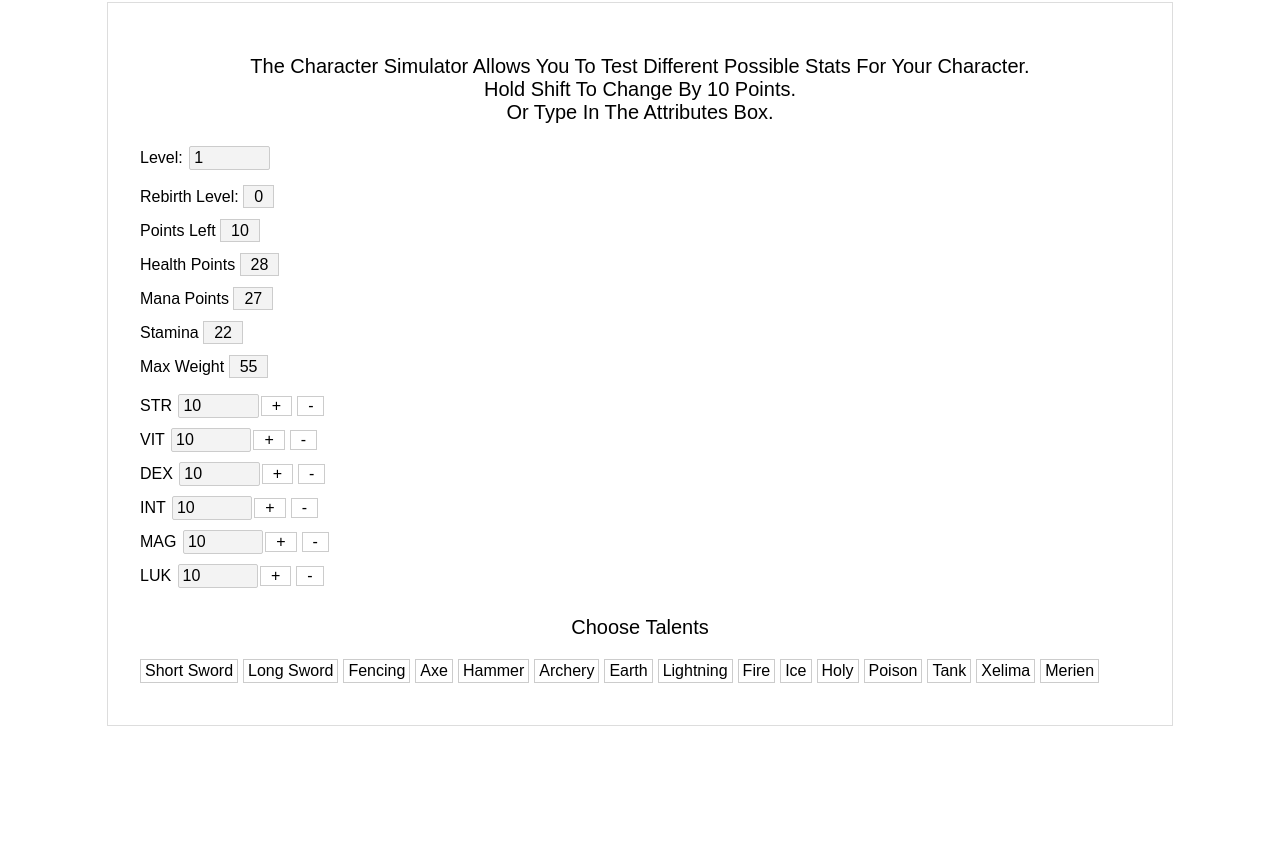
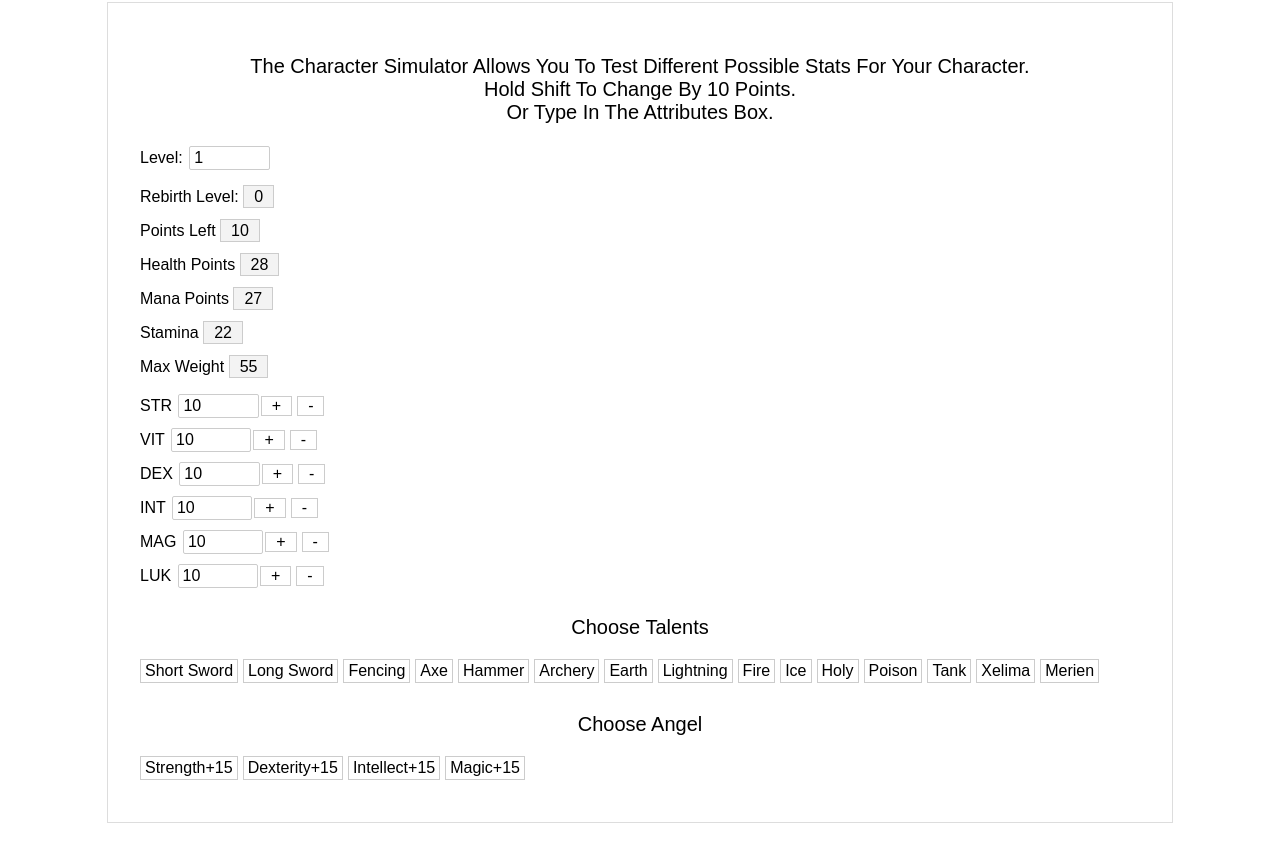
Before and after one commit to samcambridge/olympia-mob-search, a React (Create React App) app: page /calculator in a window 1280 px wide. Shown: the part 316-1178 px from the top of the page. Before the commit the page ends 1106 px from the top, so only its background shows below. Built offline with nearby package versions, Linux system fonts and the light colour scheme; the HTML template or start-up script is replaced by a standard one.

Commit message:
allow value to be nothing

```diff
--- a/src/App.css
+++ b/src/App.css
@@ -90,6 +90,10 @@ a {
   display: inline-block;
 }
 
+.plus-or-minus::selection {
+  background: transparent; /* WebKit/Blink Browsers */
+}
+
 .talents a {
   padding: 2px 4px;
   border: 1px solid rgb(204, 204, 204);
@@ -97,11 +101,27 @@ a {
   display: inline-block;
 }
 
-::selection {
+.talents a::selection {
+  background: transparent; /* WebKit/Blink Browsers */
+}
+
+.angels a {
+  padding: 2px 4px;
+  border: 1px solid rgb(204, 204, 204);
+  cursor: pointer!important;
+  display: inline-block;
+}
+
+.angels a::selection {
   background: transparent; /* WebKit/Blink Browsers */
 }
 
 .active {
+  background-color: #0ec00e!important;
+  color: #fff;
+}
+
+.active-angel {
   background-color: #0ec00e!important;
   color: #fff;
 }
@@ -113,18 +133,16 @@ a {
   background-color: #f3f3f3;
 }
 
+.stat-container::selection {
+  background: transparent; /* WebKit/Blink Browsers */
+}
+
 .talent-attribute {
   background-color: #d7d73c!important;
 }
 
-.stat input{
-  cursor: default!important;
-  background-color: #f3f3f3;
-}
-
-.level input{
-  cursor: default!important;
-  background-color: #f3f3f3;
+.level input::selection {
+  background: transparent; /* WebKit/Blink Browsers */
 }
 
 /* mobile */
--- a/src/Components/Calculator.js
+++ b/src/Components/Calculator.js
@@ -426,9 +426,6 @@ class Calculator extends Component {
   }
 
   handleChange(event) {
-    if (event.target.value === "") {
-      event.target.value = 10
-    }
     var level = document.getElementById("level");
     var strength = document.getElementById("strength");
     var magic = document.getElementById("magic");
@@ -531,27 +528,27 @@ class Calculator extends Component {
           Max weight <span className="stat-container" id="load">55</span>
         </p>
         <div className="strength stat">
-          STR <NumericInput readOnly size={3} min={10} max={200} value={10} id="strength" onInput={this.handleChange} onBlur={this.handleChange} onKeyDown={this.handleChange}/>
+          STR <NumericInput size={3} min={10} max={200} value={10} id="strength" onInput={this.handleChange} onBlur={this.handleChange} onKeyDown={this.handleChange}/>
         <a id="plus_strength" className="plus-or-minus" onClick={this.isKeyPressed}>+</a><a id="minus_strength" className="plus-or-minus" onClick={this.isKeyPressed}>-</a>
         </div>
         <div className="vitallity stat">
-          VIT <NumericInput readOnly size={3} min={10} max={200} value={10} id="vitallity" onInput={this.handleChange} onBlur={this.handleChange} onKeyDown={this.handleChange}/>
+          VIT <NumericInput size={3} min={10} max={200} value={10} id="vitallity" onInput={this.handleChange} onBlur={this.handleChange} onKeyDown={this.handleChange}/>
           <a id="plus_vitallity" className="plus-or-minus" onClick={this.isKeyPressed}>+</a><a id="minus_vitallity" className="plus-or-minus" onClick={this.isKeyPressed}>-</a>
         </div>
         <div className="dexterity stat">
-          DEX <NumericInput readOnly size={3} min={10} max={200} value={10} id="dexterity" onInput={this.handleChange} onBlur={this.handleChange} onKeyDown={this.handleChange}/>
+          DEX <NumericInput size={3} min={10} max={200} value={10} id="dexterity" onInput={this.handleChange} onBlur={this.handleChange} onKeyDown={this.handleChange}/>
           <a id="plus_dexterity" className="plus-or-minus" onClick={this.isKeyPressed}>+</a><a id="minus_dexterity" className="plus-or-minus" onClick={this.isKeyPressed}>-</a>
         </div>
         <div className="intellect stat">
-          INT <NumericInput readOnly size={3} min={10} max={200} value={10} id="intellect" onInput={this.handleChange} onBlur={this.handleChange} onKeyDown={this.handleChange}/>
+          INT <NumericInput size={3} min={10} max={200} value={10} id="intellect" onInput={this.handleChange} onBlur={this.handleChange} onKeyDown={this.handleChange}/>
           <a id="plus_intellect" className="plus-or-minus" onClick={this.isKeyPressed}>+</a><a id="minus_intellect" className="plus-or-minus" onClick={this.isKeyPressed}>-</a>
         </div>
         <div className="magic stat">
-          MAG <NumericInput readOnly size={3} min={10} max={200} value={10} id="magic" onInput={this.handleChange} onBlur={this.handleChange} onKeyDown={this.handleChange}/>
+          MAG <NumericInput size={3} min={10} max={200} value={10} id="magic" onInput={this.handleChange} onBlur={this.handleChange} onKeyDown={this.handleChange}/>
           <a id="plus_magic" className="plus-or-minus" onClick={this.isKeyPressed}>+</a><a id="minus_magic" className="plus-or-minus" onClick={this.isKeyPressed}>-</a>
         </div>
         <div className="luck stat">
-          LUK <NumericInput readOnly size={3} min={10} max={200} value={10} id="luck" onInput={this.handleChange} onBlur={this.handleChange} onKeyDown={this.handleChange}/>
+          LUK <NumericInput size={3} min={10} max={200} value={10} id="luck" onInput={this.handleChange} onBlur={this.handleChange} onKeyDown={this.handleChange}/>
         <a id="plus_luck" className="plus-or-minus" onClick={this.isKeyPressed}>+</a><a id="minus_luck" className="plus-or-minus" onClick={this.isKeyPressed}>-</a>
         </div>
         <div className="talents">
@@ -572,6 +569,13 @@ class Calculator extends Component {
           <a id="xelima" onClick={this.addOrRemoveActive}>Xelima</a>
           <a id="merien" onClick={this.addOrRemoveActive}>Merien</a>
         </div>
+        <div className="angels">
+          <p className="is-centered">Choose Angel</p>
+          <a className="angel" alt="strengthangel" id="strength_angel" onClick={this.addAngelAttribute}>Strength+15</a>
+          <a className="angel" alt="dexangel" id="dexterity_angel" onClick={this.addAngelAttribute}>Dexterity+15</a>
+          <a className="angel" alt="intangel" id="intellect_angel" onClick={this.addAngelAttribute}>Intellect+15</a>
+          <a className="angel" alt="magangel" id="magic_angel" onClick={this.addAngelAttribute}>Magic+15</a>
+        </div>
       </div>
     );
   }
```
